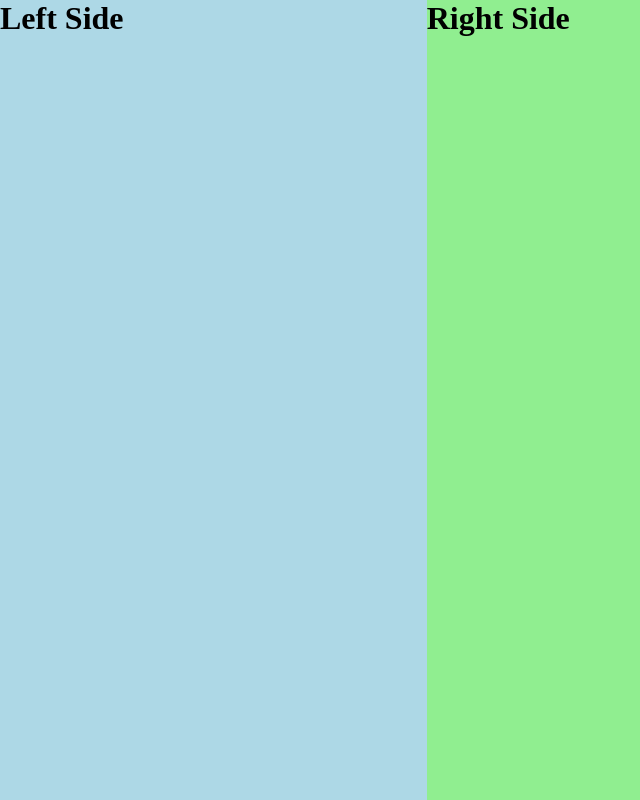
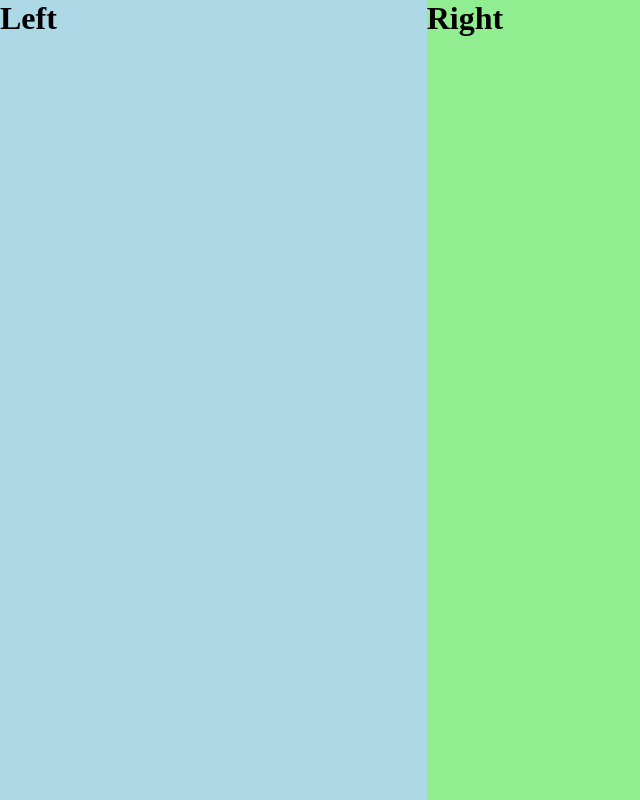
Before and after one commit to ThiagoRAD/react-design-patterns, a React (Vite) app in the folder layout-components/: page / in a window 1280 px wide. Shown: the whole page, without its empty margins (0-640 px from the left). Built offline with nearby package versions, Linux system fonts and the light colour scheme.

Commit message:
update text

```diff
--- a/layout-components/src/App.jsx
+++ b/layout-components/src/App.jsx
@@ -13,13 +13,13 @@ const RightContainer = styled.div`
 
 const LeftHandComponent = () => (
   <LeftContainer>
-    <h1>Left Side</h1>
+    <h1>Left</h1>
   </LeftContainer>
 );
 
 const RightHandComponent = () => (
   <RightContainer>
-    <h1>Right Side</h1>
+    <h1>Right</h1>
   </RightContainer>
 );
 
```
